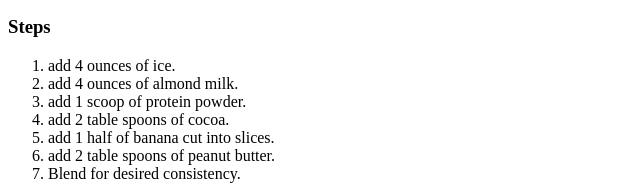
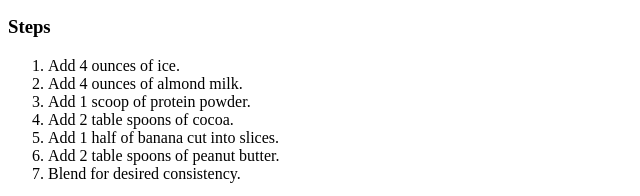
Before and after one commit to mistermcghee27/odin-recipes, a plain HTML site: page recipes/Power-Shake.html in a window 1280 px wide. Shown: the part 774-970 px from the top of the page, 0-640 px from the left. Drawn offline with Linux system fonts and the light colour scheme.

Commit message:
Added Caps!

```diff
--- a/recipes/Power-Shake.html
+++ b/recipes/Power-Shake.html
@@ -26,12 +26,12 @@
      <h3>Steps</h3>
 
      <ol>
-         <li>add 4 ounces of ice.</li>
-         <li>add 4 ounces of almond milk.</li>
-         <li>add 1 scoop of protein powder.</li>
-         <li>add 2 table spoons of cocoa.</li>
-         <li>add 1 half of banana cut into slices.</li>
-         <li>add 2 table spoons of peanut butter.</li>
+         <li>Add 4 ounces of ice.</li>
+         <li>Add 4 ounces of almond milk.</li>
+         <li>Add 1 scoop of protein powder.</li>
+         <li>Add 2 table spoons of cocoa.</li>
+         <li>Add 1 half of banana cut into slices.</li>
+         <li>Add 2 table spoons of peanut butter.</li>
          <li>Blend for desired consistency.</li>
 
      </ol>
```
Also changed, not shown: recipes/Green-Smoothie.html (+6 -6 lines).
